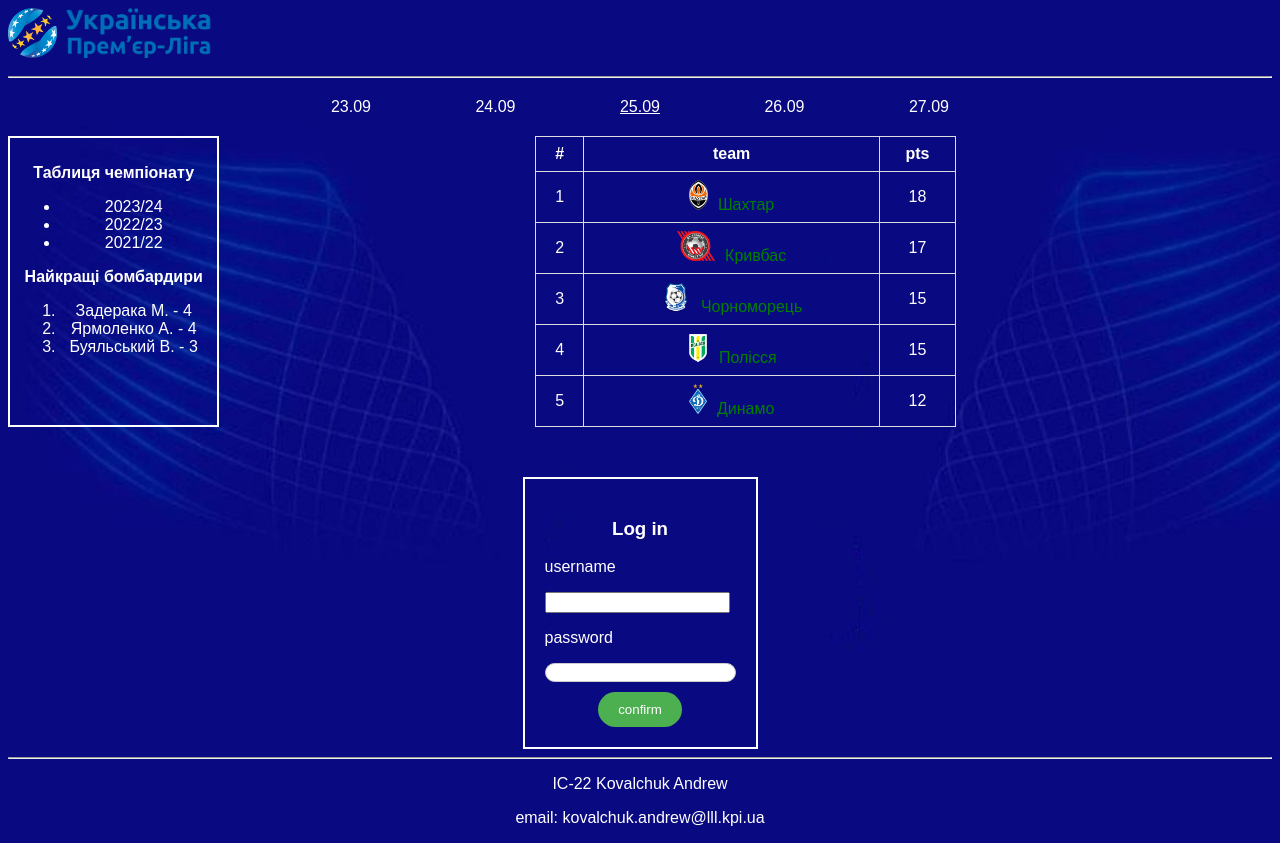
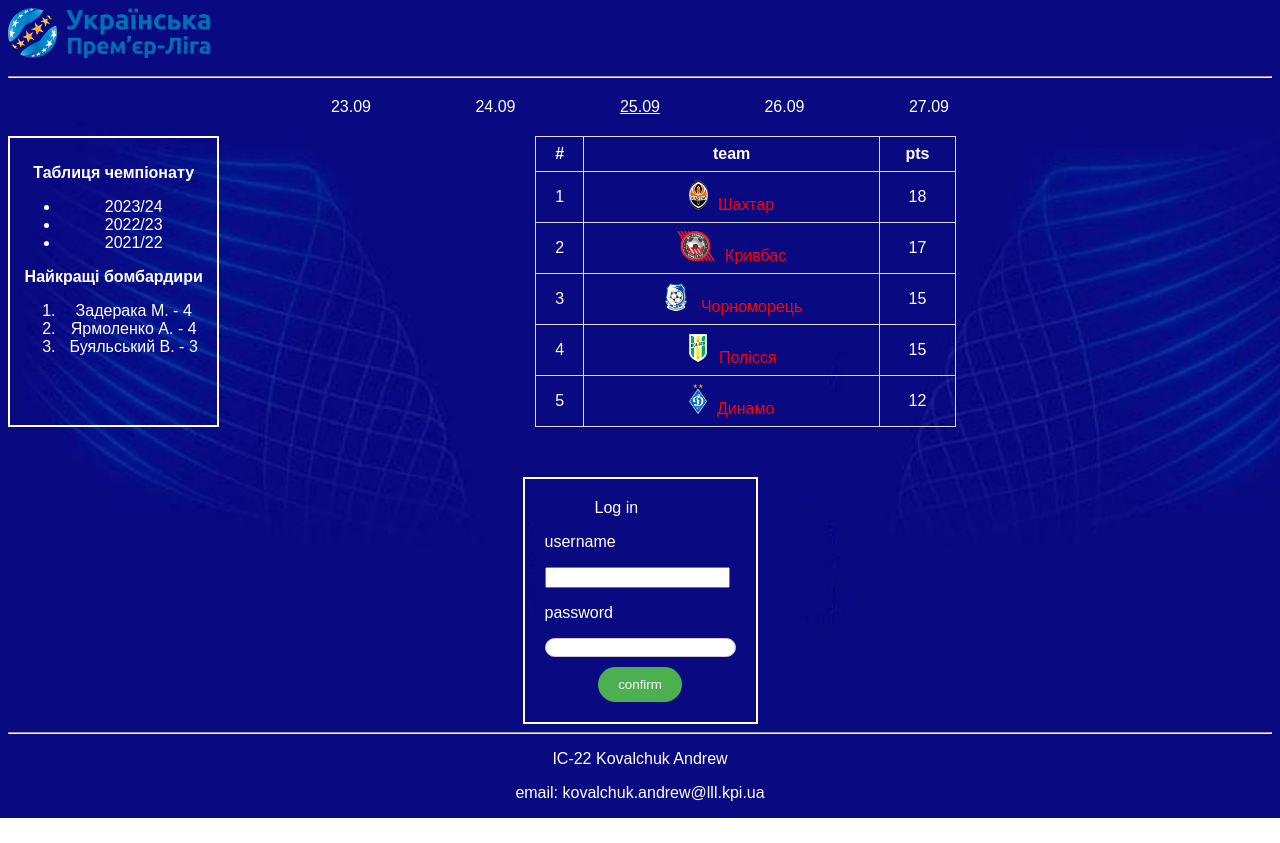
Before and after one commit to andkov13/WEB_laby, a plain HTML site: page lab_2/index.html in a window 1280 px wide. After the commit the page ends 818 px from the top, so only its background shows below. Drawn offline with Linux system fonts and the light colour scheme; a web font is replaced by a local one.

Commit message:
changed text color back to red, changed alt atribute for images in table

```diff
--- a/lab_2/index.html
+++ b/lab_2/index.html
@@ -52,22 +52,22 @@
                     </tr>
                     <tr>
                         <td>2</td>
-                        <td><img src="images/teams/kryvbas_logo.png" alt="shakhtar" height="30px"><p>Кривбас</p></td>
+                        <td><img src="images/teams/kryvbas_logo.png" alt="kryvbas" height="30px"><p>Кривбас</p></td>
                         <td>17</td>
                     </tr>
                     <tr>
                         <td>3</td>
-                        <td><img src="images/teams/chornomorec_logo.png" alt="shakhtar" height="30px"><p>Чорноморець</p></td>
+                        <td><img src="images/teams/chornomorec_logo.png" alt="chornomorets" height="30px"><p>Чорноморець</p></td>
                         <td>15</td>
                     </tr>
                     <tr>
                         <td>4</td>
-                        <td><img src="images/teams/polissya_logo.png" alt="shakhtar" height="30px"><p>Полісся</p></td>
+                        <td><img src="images/teams/polissya_logo.png" alt="Polissya" height="30px"><p>Полісся</p></td>
                         <td>15</td>
                     </tr>
                     <tr>
                         <td>5</td>
-                        <td><img src="images/teams/dynamo_logo.png" alt="shakhtar" height="30px"><p>Динамо</p></td>
+                        <td><img src="images/teams/dynamo_logo.png" alt="Dynamo" height="30px"><p>Динамо</p></td>
                         <td>12</td>
                     </tr>
                 </table>
@@ -77,7 +77,7 @@
 
         <div class="login_form_container">
             <form action="###" class="login_form">
-                <h3>Log in</h3>
+                <label>Log in</label>
                 <p>username</p>
                 <input type="text" name="username">
                 <p>password</p>
--- a/lab_2/style.css
+++ b/lab_2/style.css
@@ -59,7 +59,7 @@
 .table p{
     display: inline;
     margin-left: 10px;
-    color: green;
+    color: red;
 }
 
 .login_form_container{
@@ -73,7 +73,7 @@
     margin-top: 50px;
 }
 
-.login_form h3{
+.login_form label{
     text-align: center;
 }
 
```
